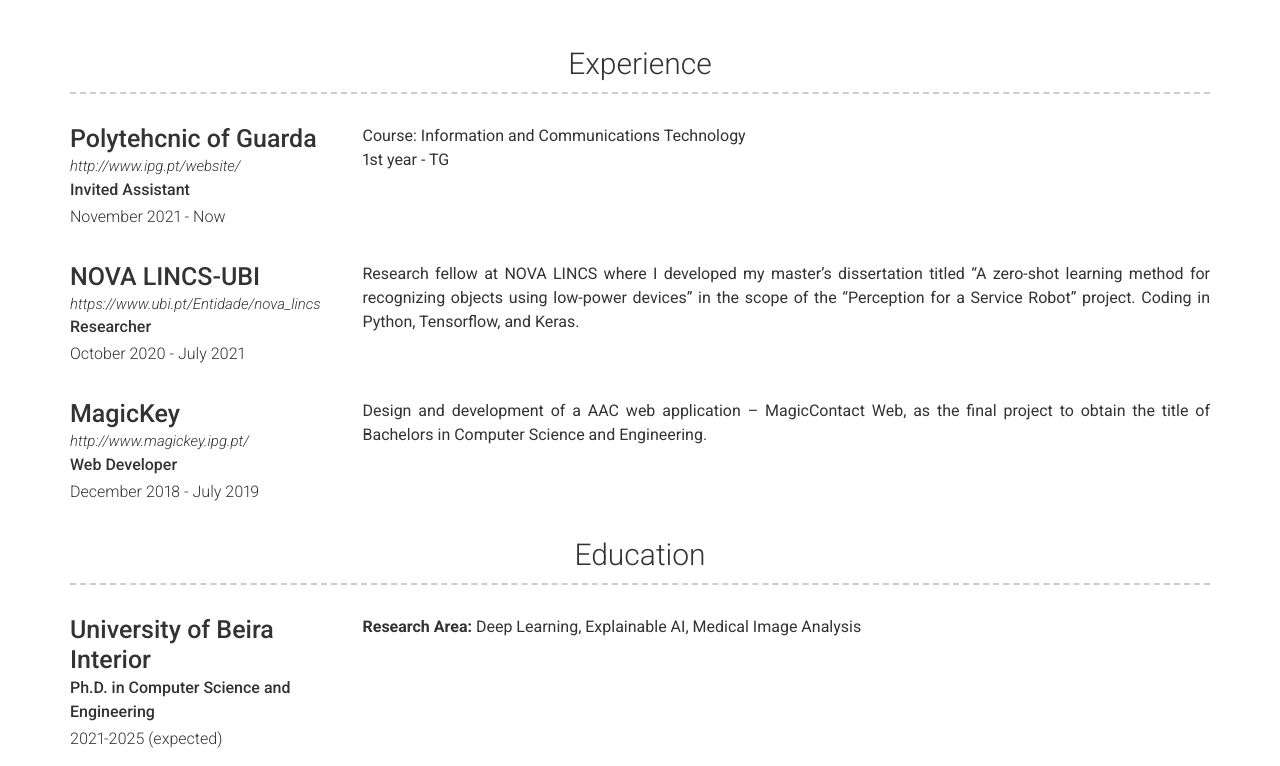
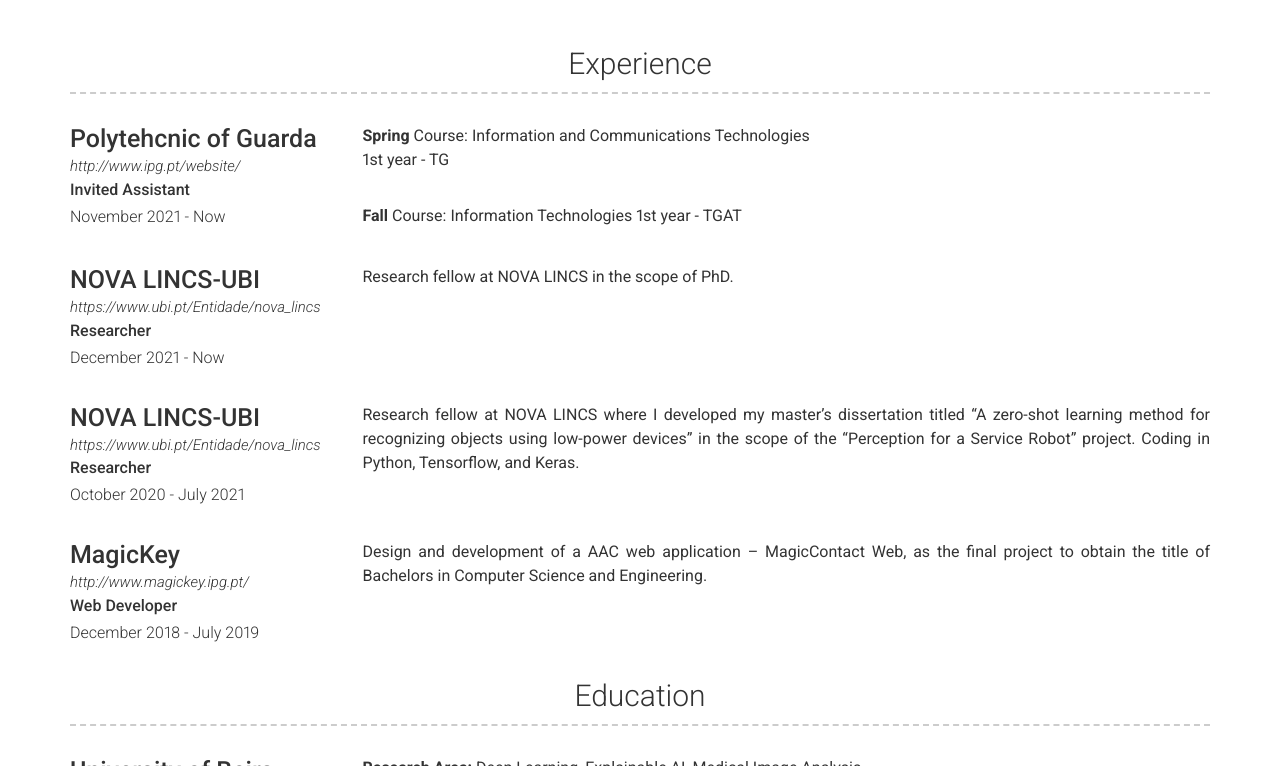
Before and after one commit to CristianoPatricio/cristianopatricio.github.io, a Jekyll site: the page built from index.md, in a window 1280 px wide and 900 px high, scrolled down 396 px, cut to the strip 134-900 px from the top of the window. Built offline with Jekyll 4.4.1, drawn with Linux system fonts in a browser that asks for light colours; nearby versions of some CDN libraries.

Commit message:
Update experience.yml

```diff
--- a/_data/experience.yml
+++ b/_data/experience.yml
@@ -5,8 +5,21 @@
   job_title: Invited Assistant
   dates: November 2021 - Now
   description: | # this will include new lines to allow paragraphs
-    Course: Information and Communications Technology <br>
-    1st year - TG
+    <b>Spring</b>
+    Course: Information and Communications Technologies <br>
+    1st year - TG <br><br>
+
+    <b>Fall</b>
+    Course: Information Technologies
+    1st year - TGAT
+
+- layout: left
+  company: NOVA LINCS-UBI
+  link: https://www.ubi.pt/Entidade/nova_lincs
+  job_title: Researcher
+  dates: December 2021 - Now
+  description: | # this will include new lines to allow paragraphs
+    Research fellow at NOVA LINCS in the scope of PhD.
 
 - layout: left
   company: NOVA LINCS-UBI
```
